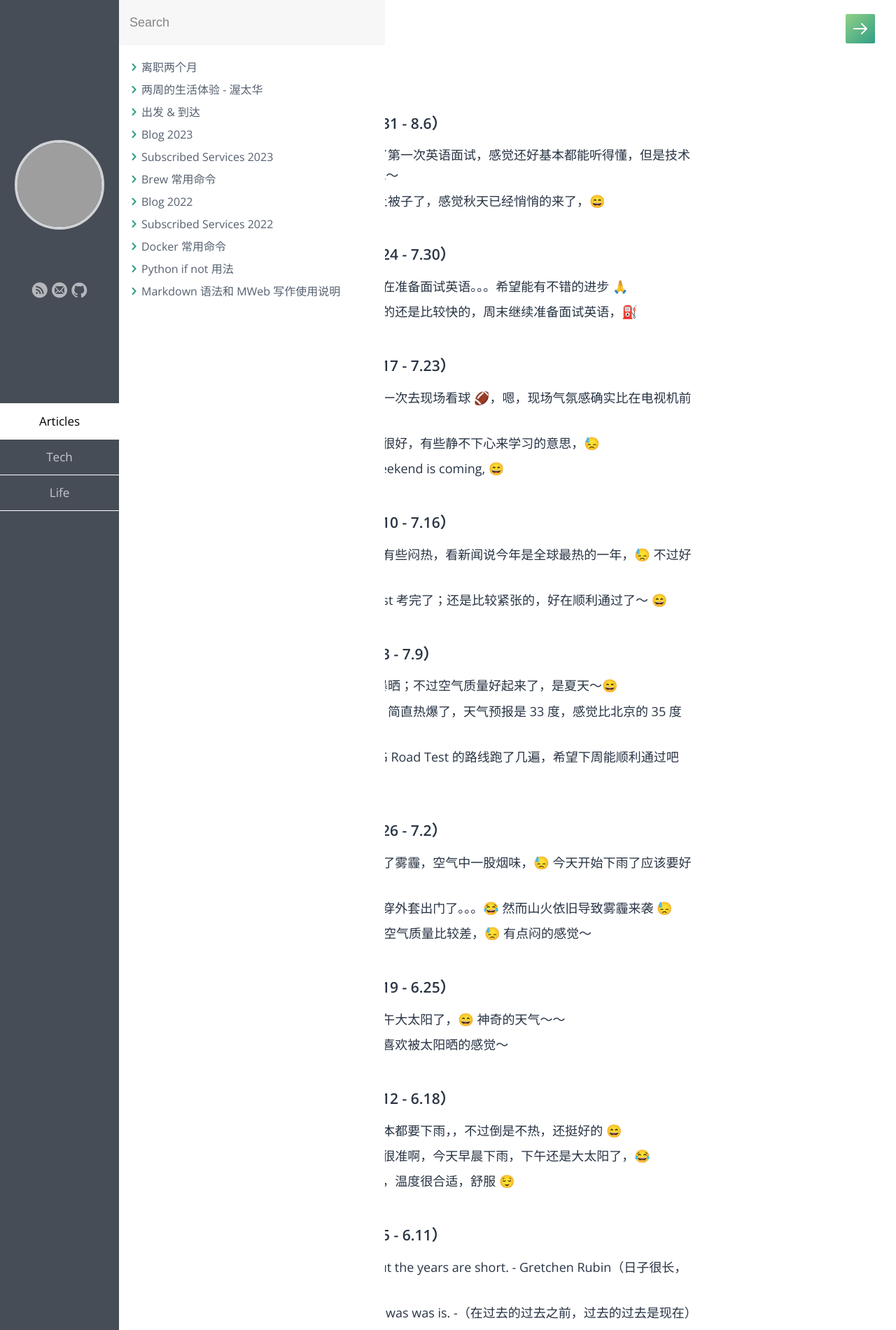
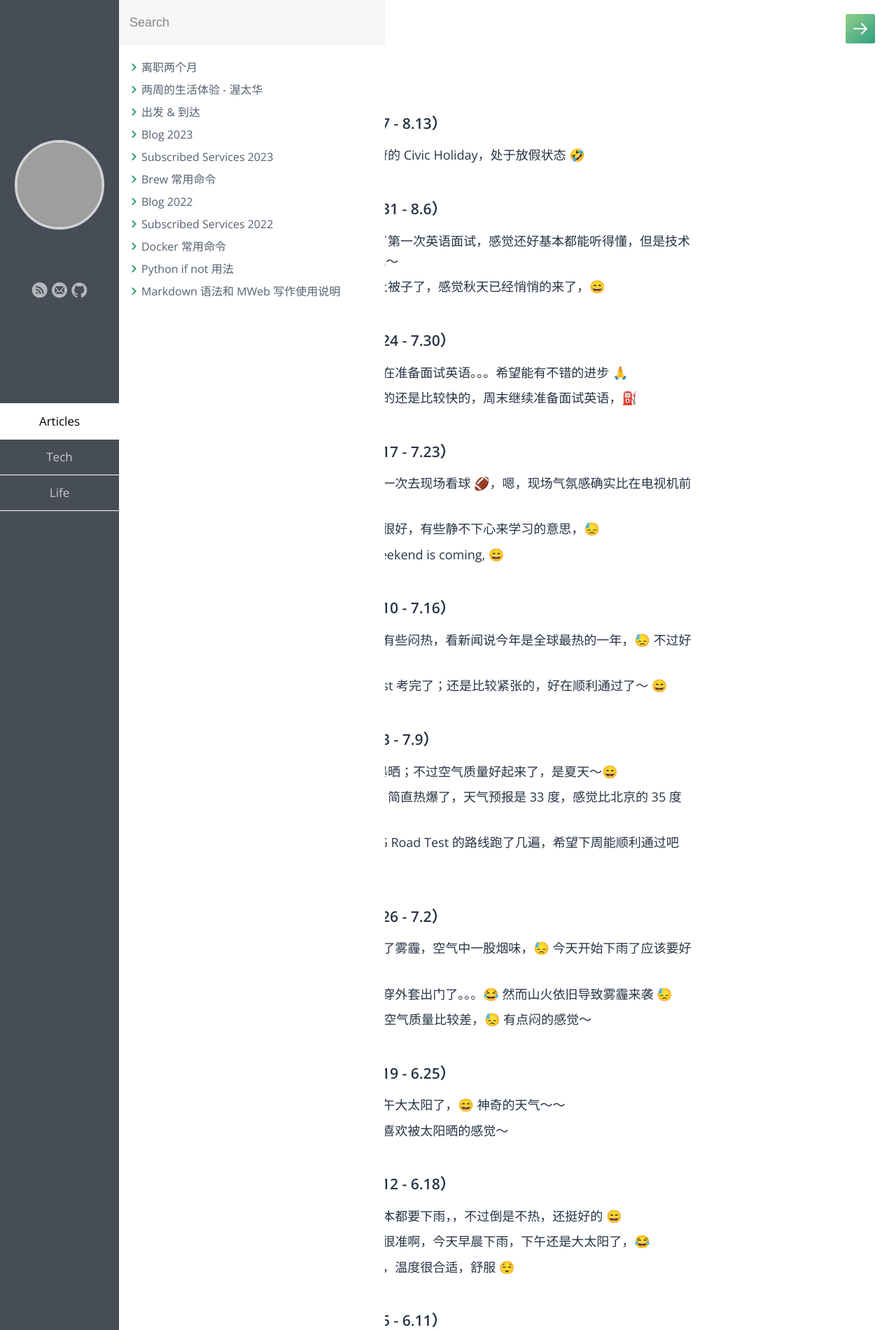
Before and after one commit to samxupeiran/samxupeiran.github.io, a Jekyll site: the page built from _posts/life/2023-01-03-my-blog.md, in a window 1280 px wide. Shown: the top 1900 px of the page at 70% size. Built offline with Jekyll 4.4.1, drawn with Linux system fonts in a browser that asks for light colours; some web fonts are replaced; some of the changed text lies outside the part shown; grey boxes are pictures that could not be loaded.

Commit message:
feat: add weekly blog 8.7

```diff
--- a/_posts/life/2023-01-03-my-blog.md
+++ b/_posts/life/2023-01-03-my-blog.md
@@ -5,6 +5,9 @@ category: Life
 tags: Blog
 ---
 
+
+- ### 2023 年 8 月 第 2 周（8.7 - 8.13）
+     - 8.7 今天是加拿大部分省府的 Civic Holiday，处于放假状态 🤣
 
 - ### 2023 年 8 月 第 1 周（7.31 - 8.6）
      - 8.1 八月份了，今天经历了第一次英语面试，感觉还好基本都能听得懂，但是技术栈不一样，😓 继续加油吧～
```
